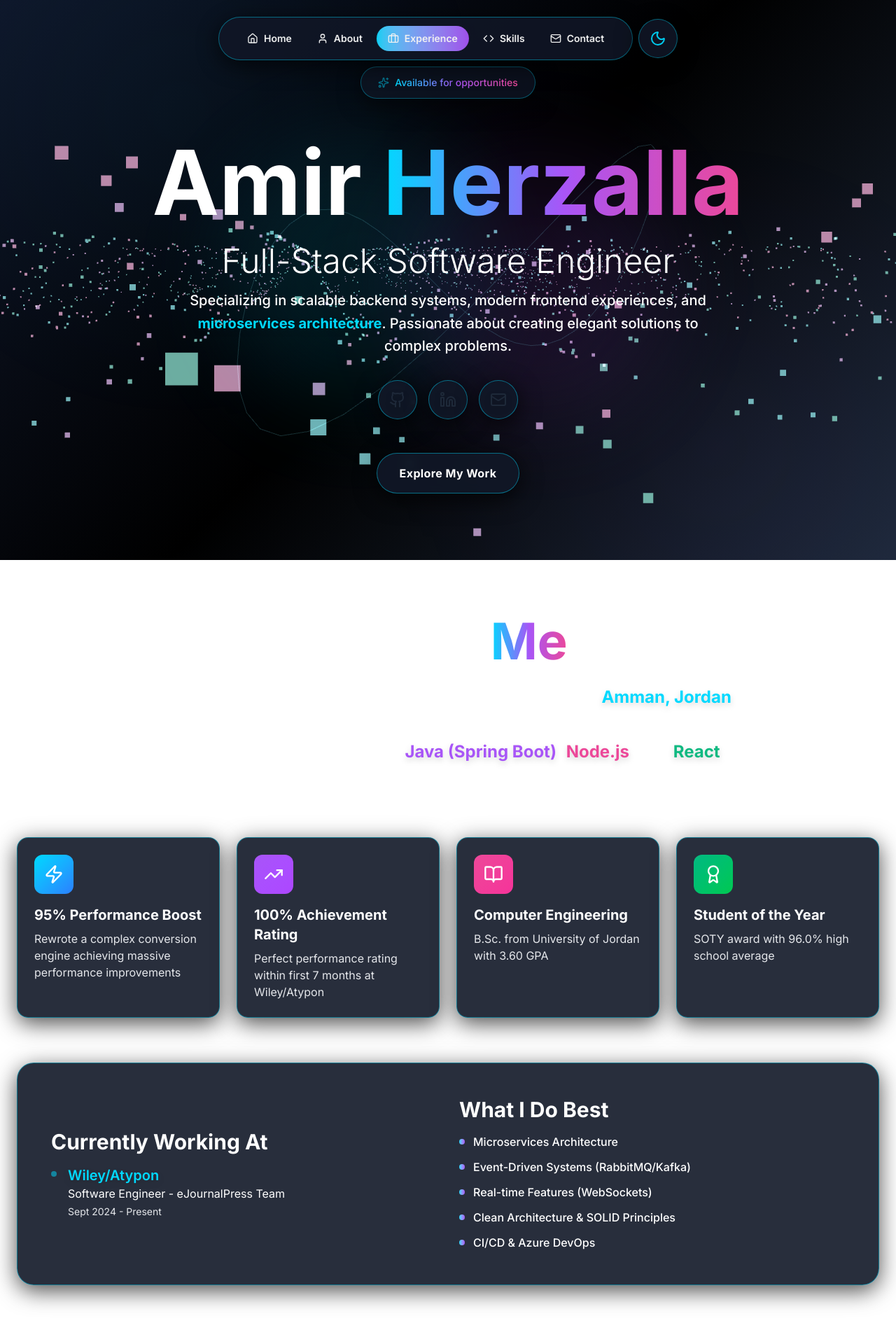
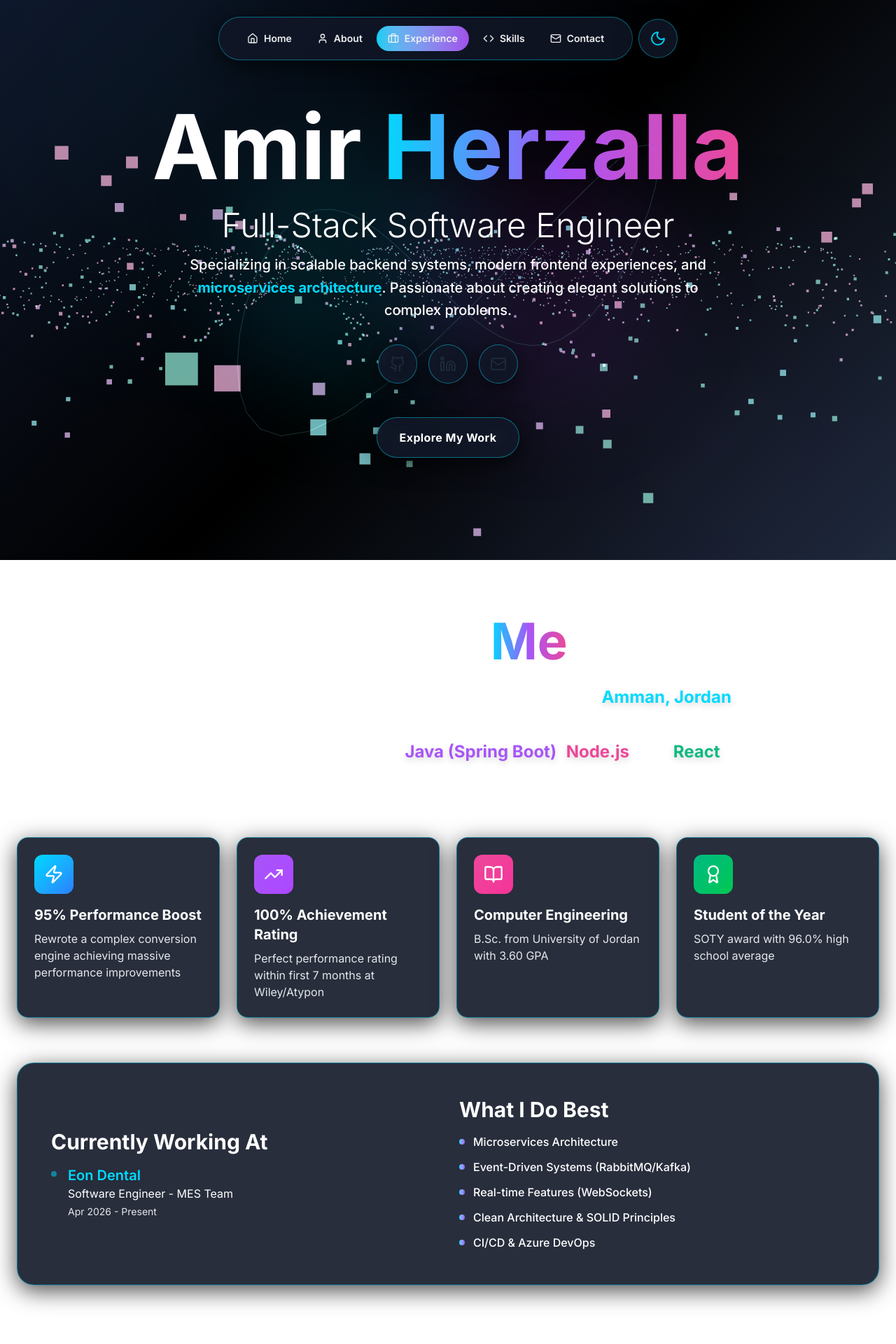
Before and after one commit to Amir-Herzallah/portfolio-site, a React (Vite) app: page / in a window 1280 px wide. Shown: the top 1920 px of the page at 70% size. Built offline with nearby package versions, Linux system fonts and the light colour scheme.

Commit message:
feat: eon update

```diff
--- a/src/components/About.jsx
+++ b/src/components/About.jsx
@@ -128,9 +128,9 @@ export default function About() {
                 <div className="flex items-start gap-3 sm:gap-4">
                   <div className="w-2 h-2 rounded-full bg-tech-cyan mt-2 animate-pulse flex-shrink-0" />
                   <div>
-                    <h4 className="text-lg sm:text-xl font-semibold text-tech-cyan drop-shadow-lg">Wiley/Atypon</h4>
-                    <p className="text-sm sm:text-base" style={{ color: 'var(--text-primary)' }}>Software Engineer - eJournalPress Team</p>
-                    <p className="text-xs sm:text-sm mt-1" style={{ color: 'var(--text-secondary)' }}>Sept 2024 - Present</p>
+                    <h4 className="text-lg sm:text-xl font-semibold text-tech-cyan drop-shadow-lg">Eon Dental</h4>
+                    <p className="text-sm sm:text-base" style={{ color: 'var(--text-primary)' }}>Software Engineer - MES Team</p>
+                    <p className="text-xs sm:text-sm mt-1" style={{ color: 'var(--text-secondary)' }}>Apr 2026 - Present</p>
                   </div>
                 </div>
               </div>
--- a/src/components/CompanyLogo.jsx
+++ b/src/components/CompanyLogo.jsx
@@ -3,8 +3,10 @@ import wileyLogo from '../assets/wiley.png';
 import safeLogo from '../assets/safe.png';
 import tahalufLogo from '../assets/tahaluf.jpeg';
 import payoneLogo from '../assets/payone.png';
+import eonLogo from '../assets/eon.jpeg';
 
 const companyLogos = {
+  'Eon Dental': { type: 'image', src: eonLogo, alt: 'Eon Dental' },
   'Wiley/Atypon': { type: 'image', src: wileyLogo, alt: 'Wiley/Atypon' },
   'Safe App': { type: 'image', src: safeLogo, alt: 'Safe App' },
   'Tahaluf Al-Emarat Technical Solutions': { type: 'image', src: tahalufLogo, alt: 'Tahaluf Al-Emarat Technical Solutions' },
--- a/src/components/Experience.jsx
+++ b/src/components/Experience.jsx
@@ -9,6 +9,20 @@ export default function Experience() {
   const [expandedIndex, setExpandedIndex] = useState(null);
 
   const experiences = [
+    {
+      company: 'Eon Dental',
+      role: 'Software Engineer',
+      location: 'Jordan [On-site]',
+      period: 'Apr 2026 - Present',
+      description: 'Part of the manufacturing team, contributing to full-stack software development.',
+      highlights: [
+        'Building scalable and structured backend services using NestJS',
+        'Developing web applications using React',
+        'Using Temporal to orchestrate workflows',
+        'Revamped Python services to improve performance by up to 5x'
+      ],
+      color: 'from-tech-cyan to-blue-500',
+    },
     {
       company: 'Wiley/Atypon',
       role: 'Software Engineer',
--- a/src/components/Hero.jsx
+++ b/src/components/Hero.jsx
@@ -84,15 +84,6 @@ export default function Hero() {
         animate="visible"
         className="text-center z-10 max-w-5xl mx-auto w-full"
       >
-        <motion.div variants={itemVariants} className="mb-4 sm:mb-6">
-          <motion.div
-            className="inline-flex items-center gap-2 glass px-4 sm:px-6 py-2 sm:py-3 rounded-full mb-6 sm:mb-8"
-            whileHover={{ scale: 1.05 }}
-          >
-            <Sparkles className="w-3.5 h-3.5 sm:w-4 sm:h-4 text-tech-cyan animate-pulse" />
-            <span className="text-xs sm:text-sm font-medium text-gradient">Available for opportunities</span>
-          </motion.div>
-        </motion.div>
 
         <motion.h1
           variants={itemVariants}
```
Also changed, not shown: src/assets/eon.jpeg (added).
